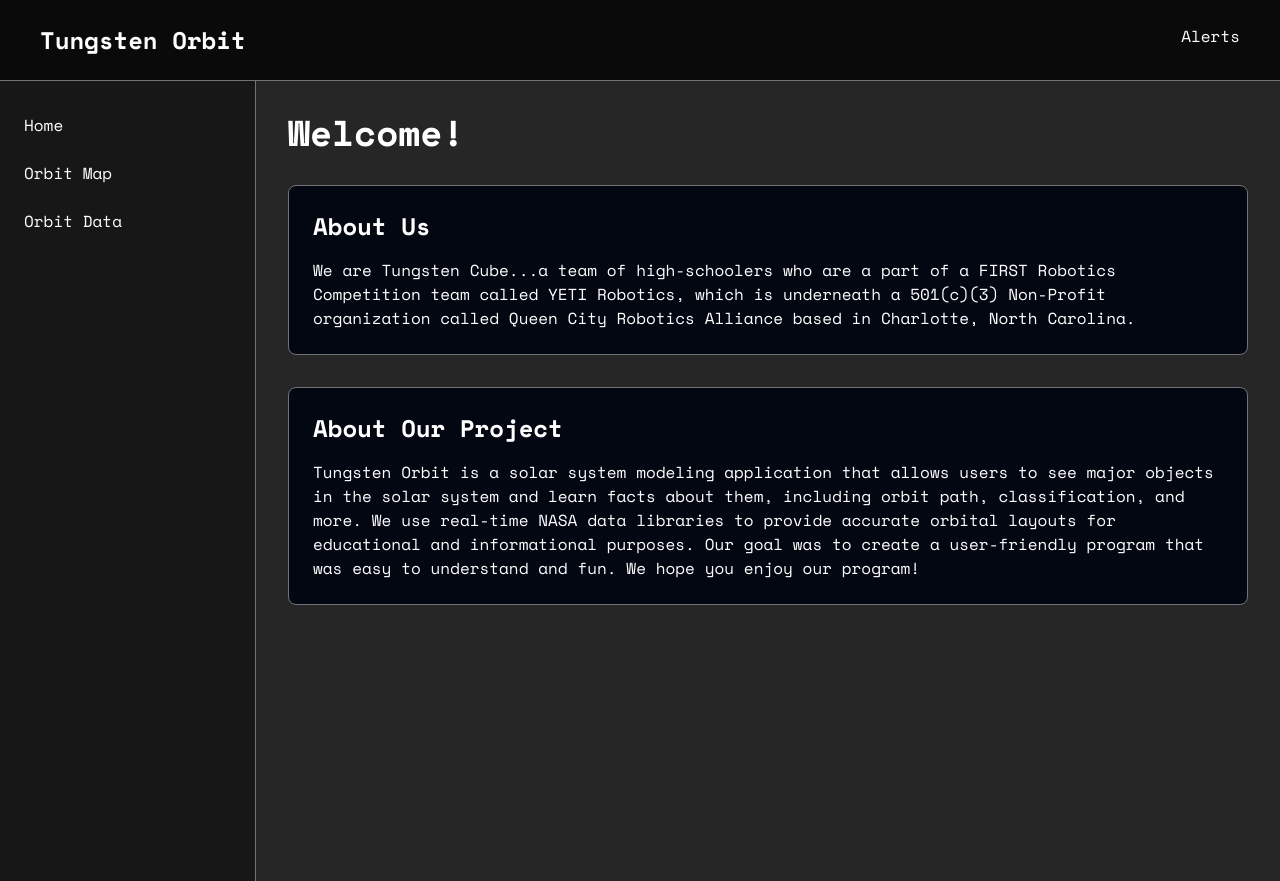
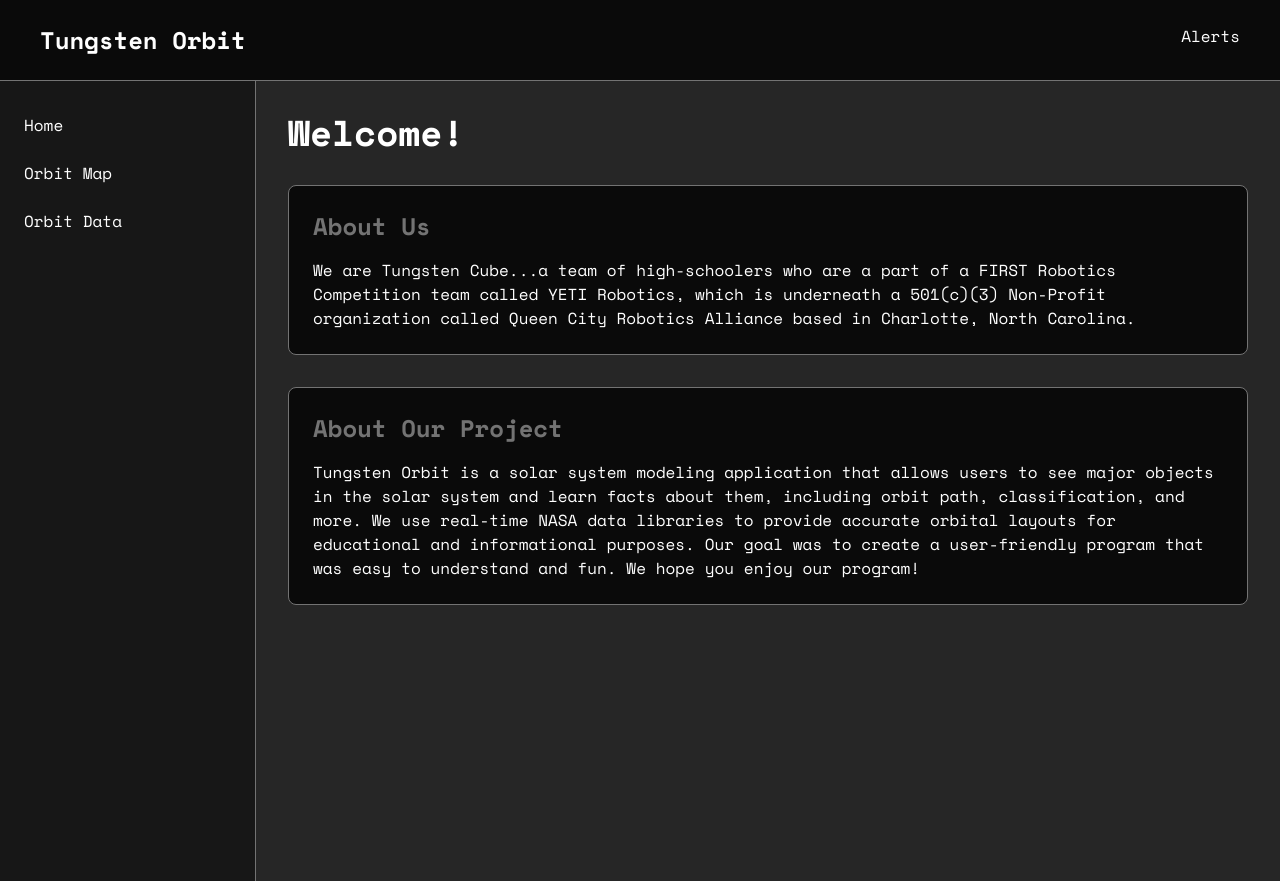
Before and after one commit to Nvengala5/tungsten-cube-orbit, a Next.js app: page / in a window 1280 px wide. Built offline with nearby package versions, Linux system fonts and the light colour scheme.

Commit message:
Fixed the colors for homepage

```diff
--- a/app/page.js
+++ b/app/page.js
@@ -8,8 +8,8 @@
 
       <div className="space-y-8">
         {/* About Us Section */}
-        <div className="bg-gray-950 p-6 rounded-lg border border-neutral-500">
-          <h2 className="text-2xl font-semibold mb-4">About Us</h2>
+        <div className="bg-neutral-950 p-6 rounded-lg border border-neutral-500">
+          <h2 className="text-neutral-500 text-2xl font-semibold mb-4">About Us</h2>
           <p>
             We are Tungsten Cube...a team of high-schoolers who are a part of a FIRST Robotics Competition team
             called YETI Robotics, which is underneath a 501(c)(3) Non-Profit organization called Queen City Robotics
@@ -18,8 +18,8 @@
         </div>
 
         {/* About Our Project Section */}
-        <div className="bg-gray-950 p-6 rounded-lg border border-neutral-500">
-          <h2 className="text-2xl font-semibold mb-4">About Our Project</h2>
+        <div className="bg-neutral-950 p-6 rounded-lg border border-neutral-500">
+          <h2 className="text-neutral-500 text-2xl font-semibold mb-4">About Our Project</h2>
           <p>
             Tungsten Orbit is a solar system modeling application that allows users to see major objects in the solar system
             and learn facts about them, including orbit path, classification, and more. We use real-time NASA data libraries
```
